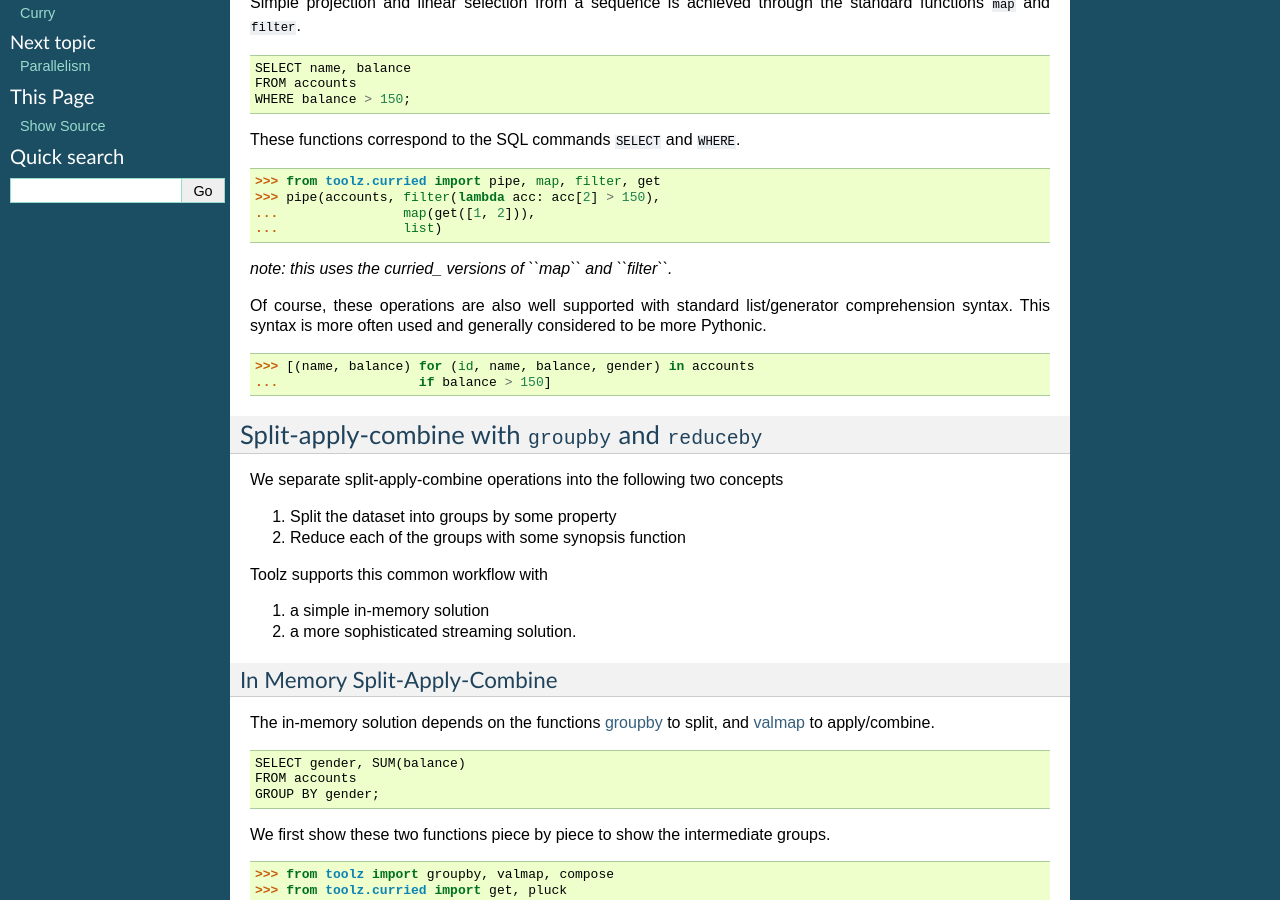
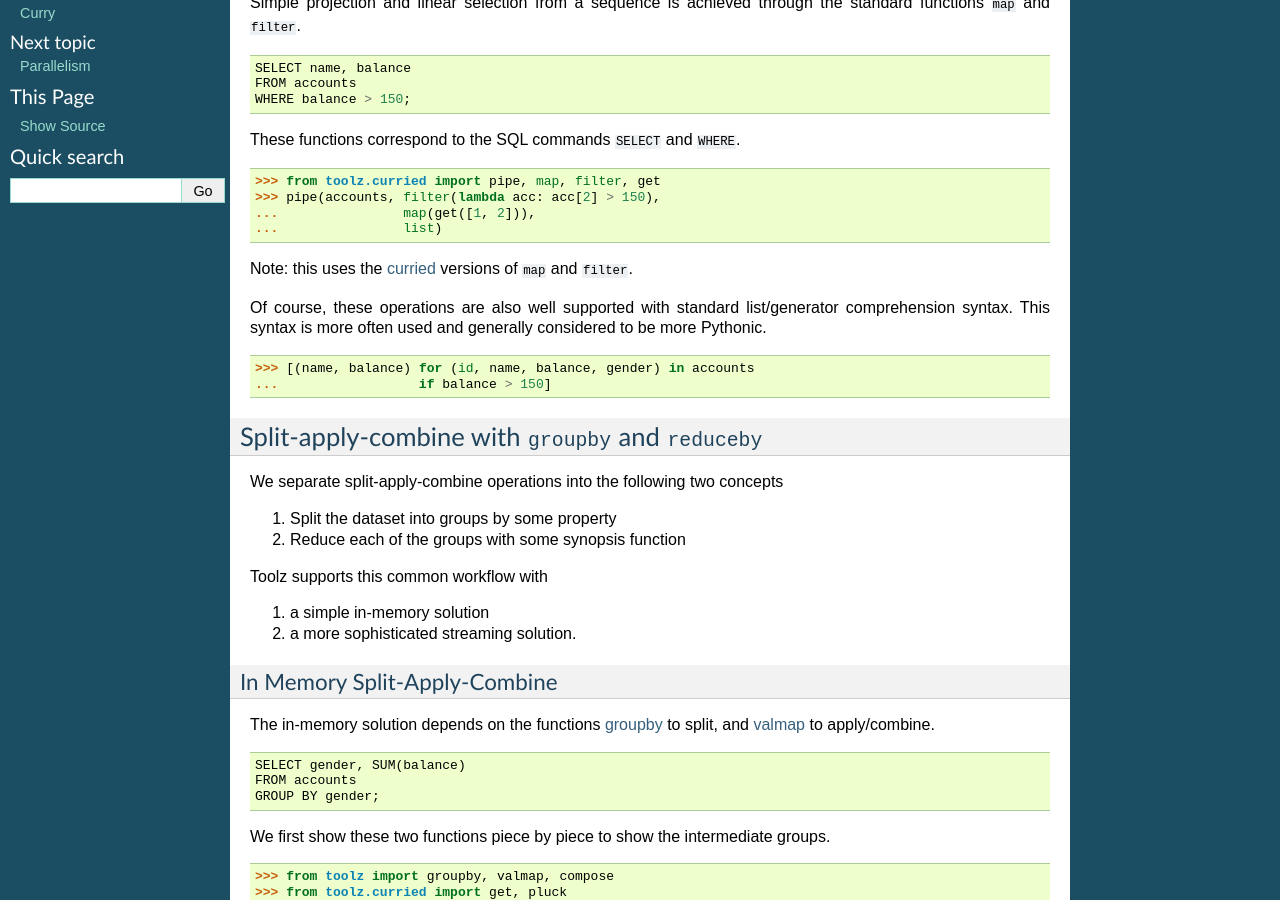
Before and after one commit to pytoolz/toolz, a Sphinx documentation site: the page built from doc/source/streaming-analytics.rst, in a window 1280 px wide and 900 px high, scrolled down 378 px. Built offline with Sphinx 7.4.7, drawn with Linux system fonts in a browser that asks for light colours; the version number could not be read and is left out; part of the change alters nothing that is shown.

```diff
--- a/doc/source/streaming-analytics.rst
+++ b/doc/source/streaming-analytics.rst
@@ -38,7 +38,7 @@ These functions correspond to the SQL commands ``SELECT`` and ``WHERE``.
    ...                map(get([1, 2])),
    ...                list)
 
-*note: this uses the curried_ versions of ``map`` and ``filter``.*
+Note: this uses the `curried`_ versions of ``map`` and ``filter``.
 
 Of course, these operations are also well supported with standard
 list/generator comprehension syntax.  This syntax is more often used and
```
